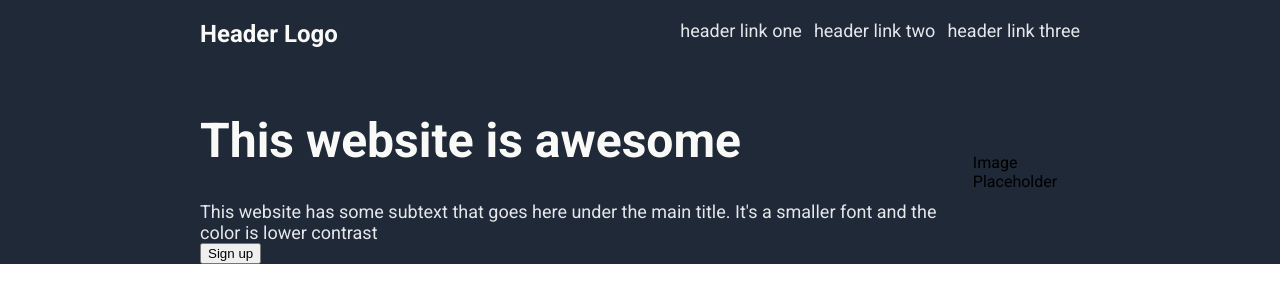
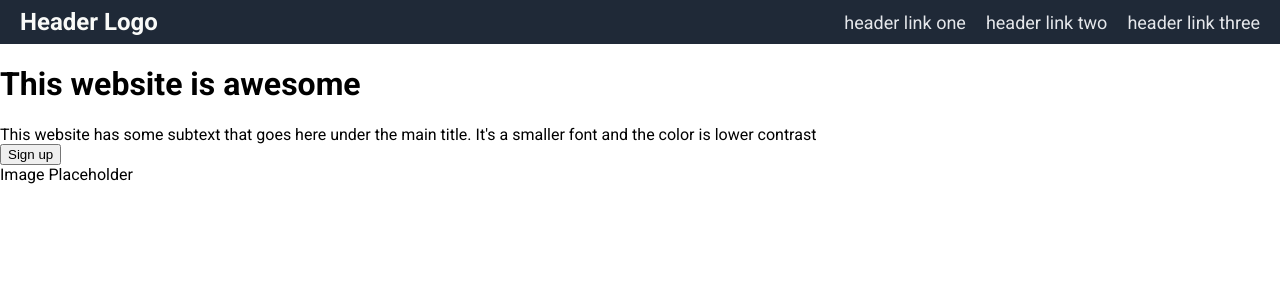
Before and after one commit to Emgigas/TOP-landing-page, a plain HTML site: page index.html in a window 1280 px wide. Drawn offline with Linux system fonts and the light colour scheme.

Commit message:
Correct CSS for header flex, now good

```diff
--- a/style.css
+++ b/style.css
@@ -7,15 +7,15 @@ body {
 
 .header {
     display: flex;
+    padding: 8px 20px 8px 20px;
     background-color: #1F2937;
+    align-items: center;
     justify-content: space-between;
-    padding-top: 20px;
-    padding-left: 200px;
-    padding-right: 200px;
-    height: 60px;
+
 }
 
 .logo {
+    display: flex;
     font-size: 24px;
     color: #F9FAF8;
     font-weight: bold;
@@ -25,34 +25,8 @@ ul {
     display: flex;
     margin: 0;
     padding: 0;
-    gap: 12px;
+    gap: 20px;
     list-style: none;
     font-size: 18px;
     color: #E5E7EB;
 }
-
-.content {
-    display: flex;
-    flex-direction: column;
-}
-
-.hero {
-    display: flex;
-    background-color: #1F2937;
-    align-items: center;
-    justify-content: space-between;
-    gap: 32px;
-    padding-left: 200px;
-    padding-right: 200px;
-}
-
-h1 {
-    color: #F9FAF8;
-    font-size: 48px;
-    font-weight: bolder;
-}
-
-.herosecondary {
-    color: #E5E7EB;
-    font-size: 18px;
-}
```
